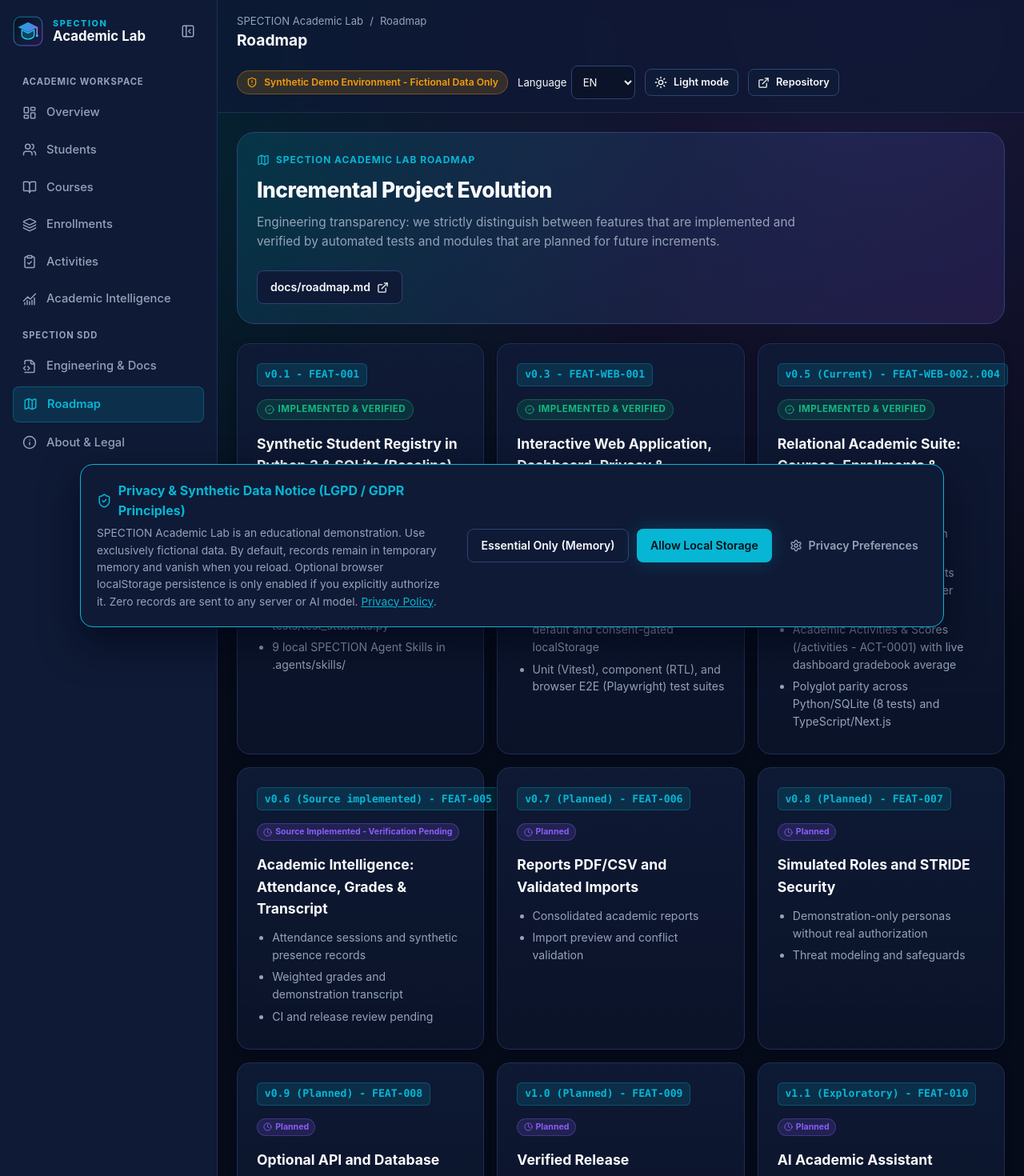
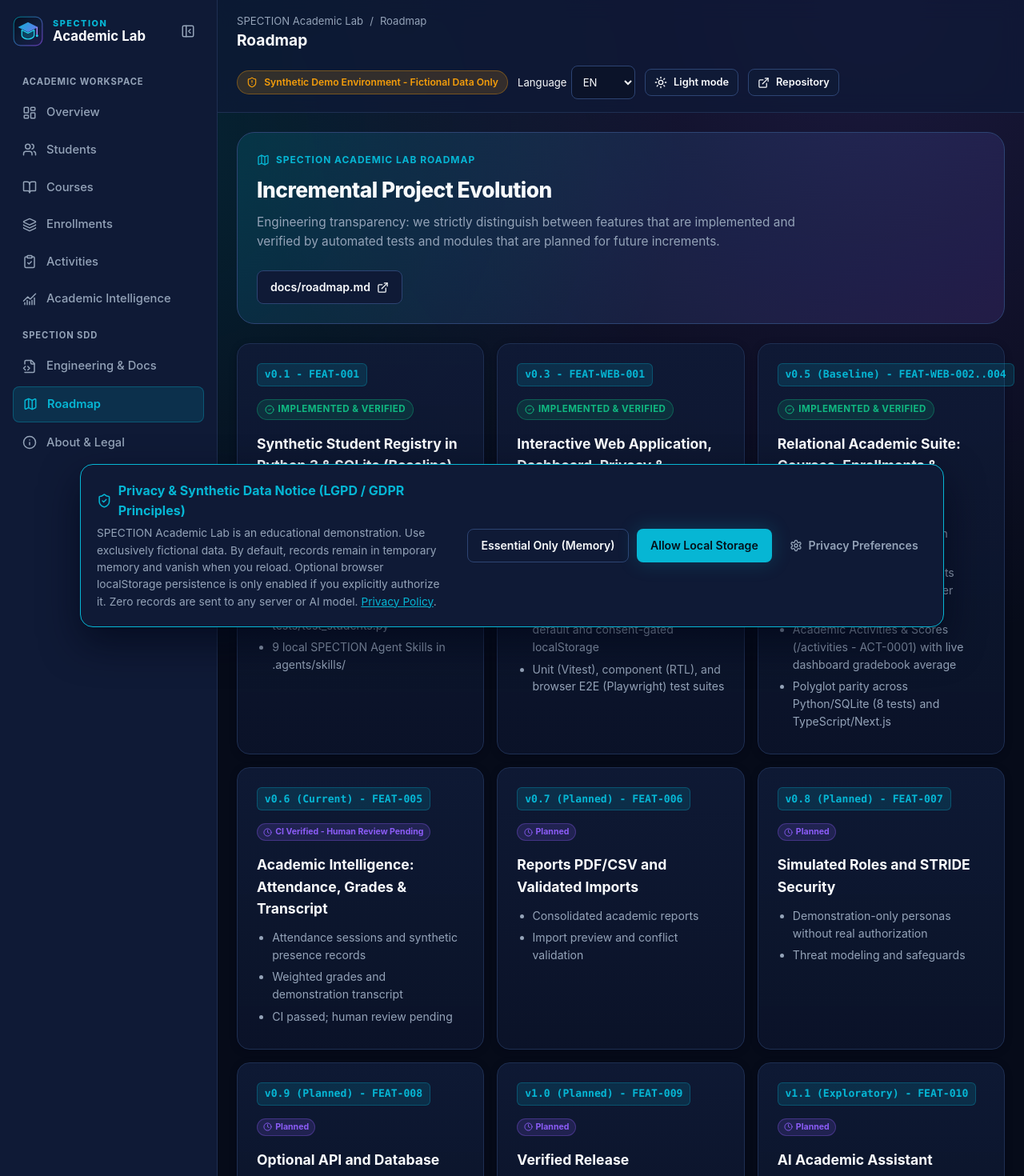
Before and after one commit to alexsandsouza/spection-academic-lab, a Next.js app in the folder web/: page /roadmap in a window 1280 px wide. Shown: the top 1470 px of the page at 80% size. Built offline with nearby package versions, Linux system fonts and the light colour scheme.

Commit message:
docs(release): record verified Academic Intelligence v0.6 deployment

```diff
--- a/web/app/roadmap/page.tsx
+++ b/web/app/roadmap/page.tsx
@@ -54,7 +54,7 @@ export default function RoadmapPage() {
           ],
     },
     {
-      version: 'v0.5 (Current)',
+      version: 'v0.5 (Baseline)',
       feature: 'FEAT-WEB-002..004',
       title: isPt
         ? 'Suite Academica Relacional: Disciplinas, Matriculas e Atividades Avaliativas'
@@ -76,12 +76,12 @@ export default function RoadmapPage() {
           ],
     },
     {
-      version: "v0.6 (Source implemented)",
+      version: "v0.6 (Current)",
       feature: "FEAT-005",
       title: isPt ? "Inteligência Acadêmica: Frequência, Notas e Boletim" : "Academic Intelligence: Attendance, Grades & Transcript",
-      status: "Source Implemented - Verification Pending",
+      status: "CI Verified - Human Review Pending",
       completed: false,
-      items: isPt ? ["Cadastro de aulas e registro de presença fictícia","Médias ponderadas e boletim de demonstração","Testes e liberação sujeitos à validação no CI"] : ["Attendance sessions and synthetic presence records","Weighted grades and demonstration transcript","CI and release review pending"],
+      items: isPt ? ["Cadastro de aulas e registro de presença fictícia","Médias ponderadas e boletim de demonstração","CI aprovado; revisão humana pendente"] : ["Attendance sessions and synthetic presence records","Weighted grades and demonstration transcript","CI passed; human review pending"],
     },
     {
       version: "v0.7 (Planned)",
```
